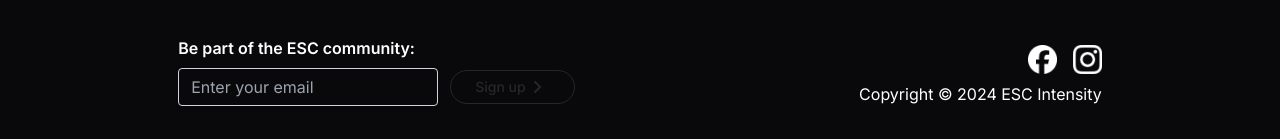
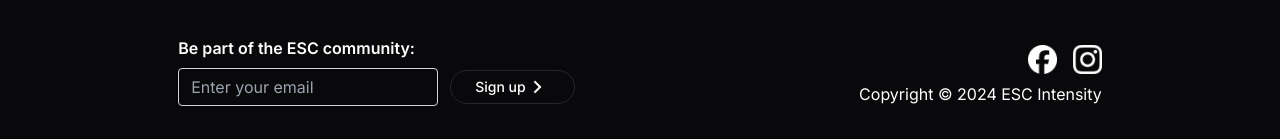
Before and after one commit to dee-lab/escintensity, a Next.js app: page /who-we-are in a window 1280 px wide. Shown: the part 742-881 px from the top of the page. Built offline with nearby package versions, Linux system fonts and the light colour scheme.

Commit message:
Change teritary text colour

```diff
--- a/app/ui/components/button.jsx
+++ b/app/ui/components/button.jsx
@@ -3,7 +3,7 @@ import { tv } from 'tailwind-variants';
 export const type = {
   primary: 'text-white bg-zinc-800 hover:bg-red-800 focus:ring-zinc-500 dark:bg-zinc-800 dark:hover:bg-red-700 dark:focus:ring-zinc-500 dark:border-zinc-700',
   secondary: 'text-black bg-zinc-100 hover:bg-red-800 focus:ring-zinc-500 hover:text-white dark:border-zinc-600 dark:text-zinc-400 dark:hover:text-white dark:hover:bg-zinc-600 dark:focus:ring-zinc-500',
-  teritary: 'text-zinc-800 bg-transparent border border-solid border-zinc-800 hover:bg-red-800 hover:border-red-800 focus:ring-zinc-500 focus:outline-none hover:text-white dark:border-zinc-600 dark:text-zinc-400 dark:hover:text-white dark:hover:bg-zinc-600 dark:focus:ring-zinc-500'
+  teritary: 'text-white bg-transparent border border-solid border-zinc-800 hover:bg-red-800 hover:border-red-800 focus:ring-zinc-500 focus:outline-none hover:text-white dark:border-zinc-600 dark:text-zinc-400 dark:hover:text-white dark:hover:bg-zinc-600 dark:focus:ring-zinc-500'
 }
 
 export const size = {
```
